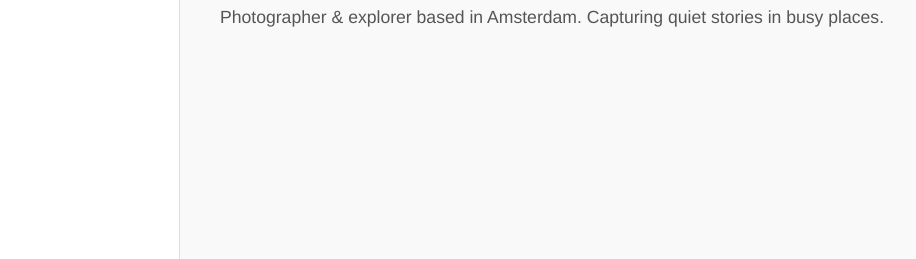
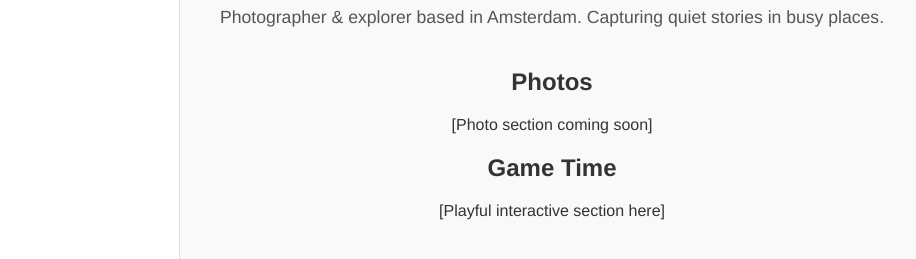
Before and after one commit to alexiastenglova/alexiastenglova.github.io, a plain HTML site: page index.html in a window 1280 px wide. Shown: the part 507-766 px from the top of the page, without its empty margins (0-916 px from the left). Drawn offline with Linux system fonts and the light colour scheme.

Commit message:
Update index.html

```diff
--- a/index.html
+++ b/index.html
@@ -98,6 +98,15 @@
     <p class="bio" id="about">Photographer & explorer based in Amsterdam. Capturing quiet stories in busy places.</p>
 
     <div id="photos">
+      <h2>Photos</h2>
+      <p>[Photo section coming soon]</p>
+    </div>
+
+    <div id="game">
+      <h2>Game Time</h2>
+      <p>[Playful interactive section here]</p>
+    </div>
+  </div>
 
 </body>
 </html>
```
